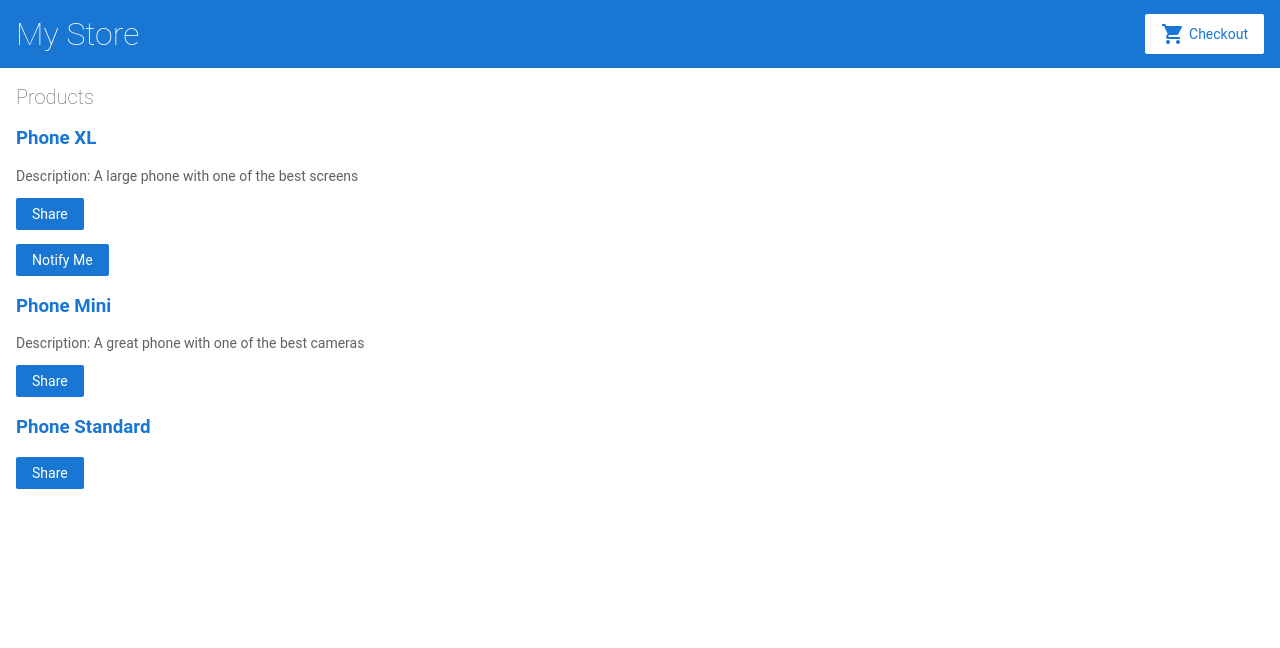
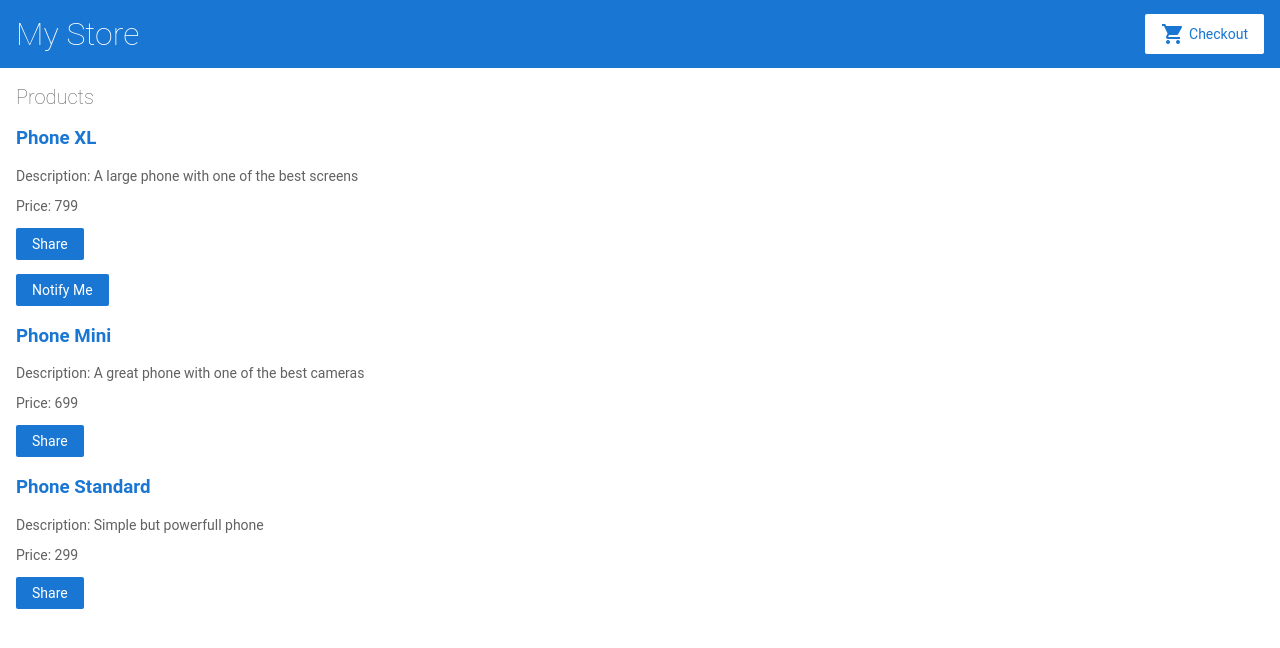
Before and after one commit to miguelgutz/angular-GorbagProds, an Angular app: page / in a window 1280 px wide. Shown: the top 648 px of the page. Built offline with nearby package versions, Linux system fonts and the light colour scheme.

Commit message:
2 files modified

```diff
--- a/src/app/product-list/product-list.component.html
+++ b/src/app/product-list/product-list.component.html
@@ -10,6 +10,10 @@
 
    <p *ngIf="product.description">
     Description: {{ product.description }}
+  </p>
+
+     <p *ngIf="product.price">
+    Price: {{ product.price }}
   </p>
 
   <button (click)="share()">
--- a/src/app/products.ts
+++ b/src/app/products.ts
@@ -12,7 +12,7 @@ export const products = [
   {
     name: 'Phone Standard',
     price: 299,
-    description: ''
+    description: 'Simple but powerfull phone'
   }
 ];
 
```
